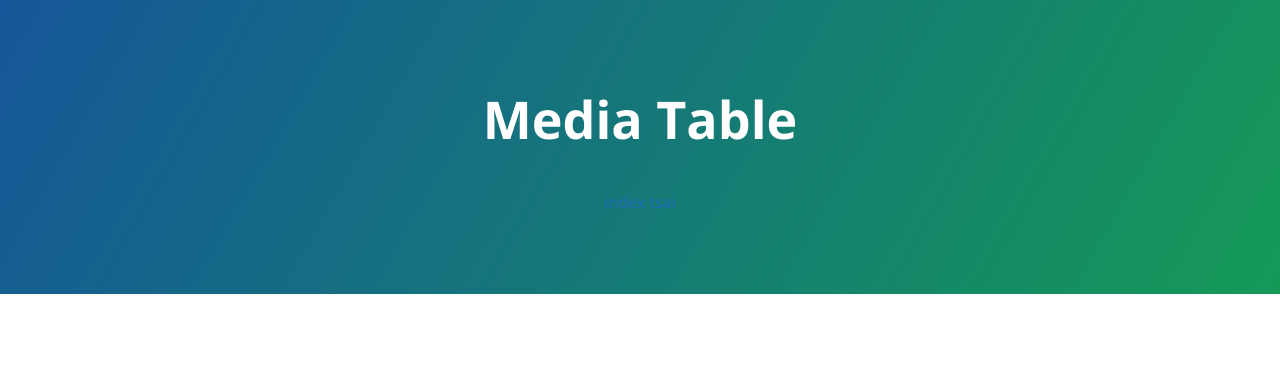
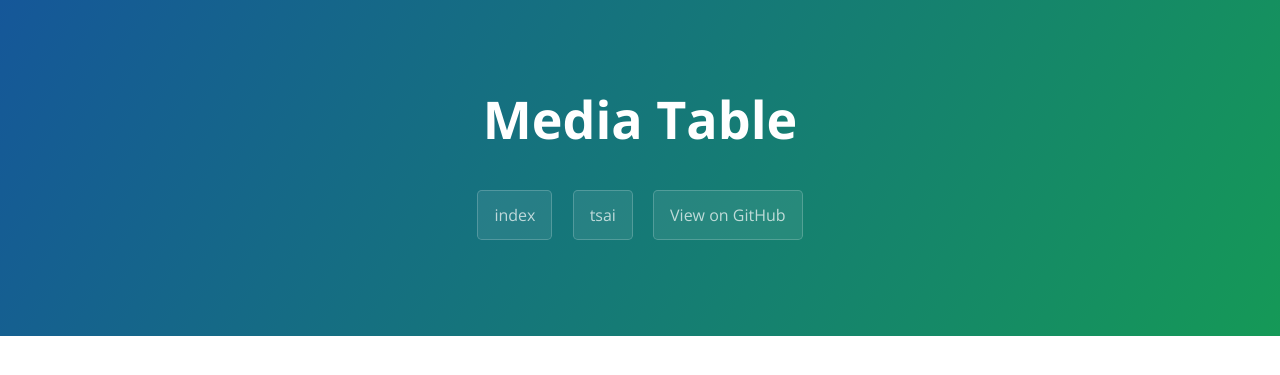
Before and after one commit to misclicked/MediaTable, a Jekyll site: the page built from index.md, in a window 1280 px wide. Shown: the top 375 px of the page. Built offline with Jekyll 4.4.1, drawn with Linux system fonts in a browser that asks for light colours.

Commit message:
add class

```diff
--- a/_layouts/template.html
+++ b/_layouts/template.html
@@ -14,8 +14,9 @@
       <h1 class="project-name">Media Table</h1>
       <h2 class="project-tagline"></h2>
       {% for page in site.pages %}
-        <a href={{ page.filename }}>{{ page.title }}</a>
+        <a href={{ page.filename }} class="btn">{{ page.title }}</a>
       {% endfor %}
+      <a href="https://github.com/misclicked/MediaTable" class="btn">View on GitHub</a>
     </section>
 
     <section class="main-content">
```
